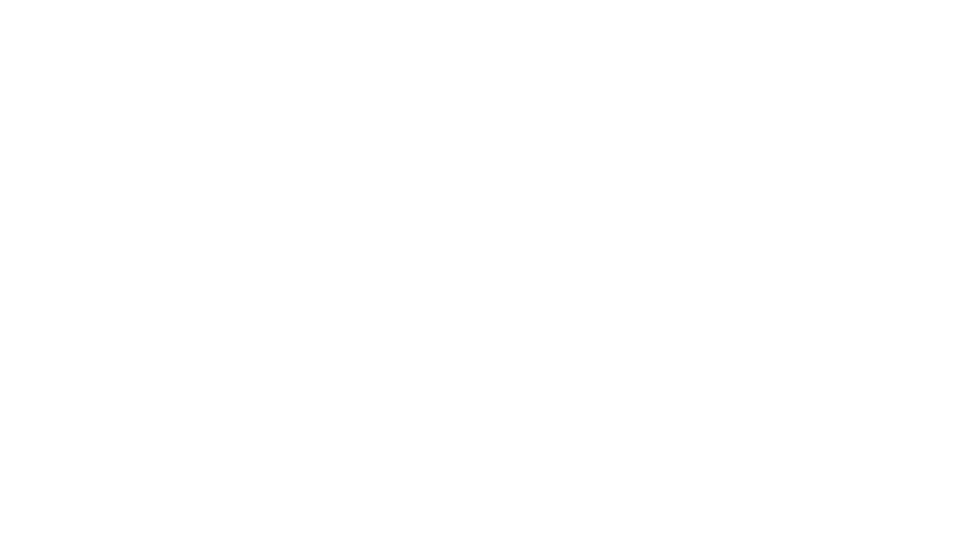
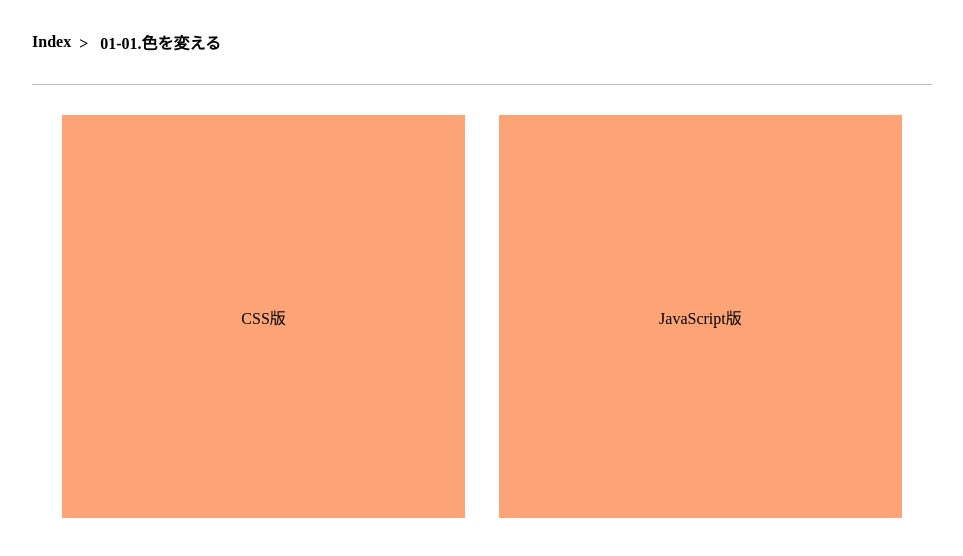
Before and after one commit to ys-kobayashi/ys-practice, a plain HTML site: page 02_jQuery/01-01/index.html in a window 1280 px wide. Shown: the whole page, without its empty margins (158-1121 px from the left). Drawn offline with nearby package versions, Linux system fonts and the light colour scheme; files that its build step writes are made by us from their sources.

Commit message:
02_jQuery -> 01-01 commit

```diff
--- a/02_jQuery/01-01/common/js/script.js
+++ b/02_jQuery/01-01/common/js/script.js
@@ -0,0 +1,31 @@
+// jQuery版
+
+$(function(){
+  $('#by-js').hover(
+    function(){
+      $(this).css({
+        "background-color": "#ff0000"
+      });
+    },
+    function(){
+      $(this).css({
+        "background-color": "#FDA476"
+      })
+    }
+  );
+});
+
+
+
+// JavaScript版
+
+// (function(){
+//   const elm = document.getElementById('by-js');
+//   elm.addEventListener('mouseover', function(e){
+//     e.target.style.backgroundColor = "#ff0000";
+//   });
+
+//   elm.addEventListener('mouseout', function(e){
+//     e.target.style.backgroundColor = "#FDA476";
+//   });
+// }());
--- /dev/null
+++ b/02_jQuery/01-01/common/scss/style.scss
@@ -0,0 +1,51 @@
+.container {
+  width: 960px;
+  margin: 0 auto;
+  padding: 0 30px;
+}
+
+header {
+  padding: 30px 0;
+  border-bottom: 1px solid #bbbbbb;
+
+  ul {
+    display: flex;
+    align-items: center;
+    font-size: 1.6rem;
+    font-weight: bold;
+
+    li {
+      &:not(:first-of-type){
+        &::before {
+          content: ">";
+          margin: 0 8px;
+        }
+      }
+    }
+  }
+}
+
+.contents {
+  display: flex;
+  justify-content: space-between;
+  padding: 30px;
+
+  &__square {
+    width: 48%;
+    padding-top: 48%;
+    position: relative;
+    background-color: #FDA476;
+
+    &.by-css:hover {
+      background-color: #ff0000;
+    }
+
+    p {
+      position: absolute;
+      top: 50%;
+      left: 50%;
+      transform: translate(-50%, -50%);
+      font-size: 1.6rem;
+    }
+  }
+}
--- /dev/null
+++ b/02_jQuery/01-01/gulpfile.js
@@ -0,0 +1,16 @@
+const gulp = require('gulp');
+const sass = require('gulp-sass');
+
+gulp.task('sass', function(){
+  return gulp.src('common/scss/*.scss')
+    .pipe(sass({
+      outputStyle: "expanded"
+    }))
+    .pipe(gulp.dest('./'));
+});
+
+gulp.task('watch', function(){
+  gulp.watch('common/scss/*.scss', gulp.task('sass'));
+});
+
+gulp.task('default', gulp.parallel('sass', 'watch'));
--- a/02_jQuery/01-01/index.html
+++ b/02_jQuery/01-01/index.html
@@ -12,7 +12,27 @@
 </head>
 
 <body>
+	<div class="container">
+		<header>
+			<ul>
+				<li>
+					<a href="">Index</a>
+				</li>
+				<li>
+					<a href="">01-01.色を変える</a>
+				</li>
+			</ul>
+		</header>
 
+		<div class="contents">
+			<div id="by-css" class="contents__square by-css">
+				<p>CSS版</p>
+			</div>
+			<div id="by-js" class="contents__square by-js">
+				<p>JavaScript版</p>
+			</div>
+		</div>
+	</div>
 
 	<script src="https://ajax.googleapis.com/ajax/libs/jquery/3.5.1/jquery.min.js"></script>
 	<script type="text/javascript" src="common/js/script.js"></script>
```
Also changed, not shown: 02_jQuery/01-01/common/scss/style.sass (deleted), 02_jQuery/01-01/style.css (added), 1 other file.
